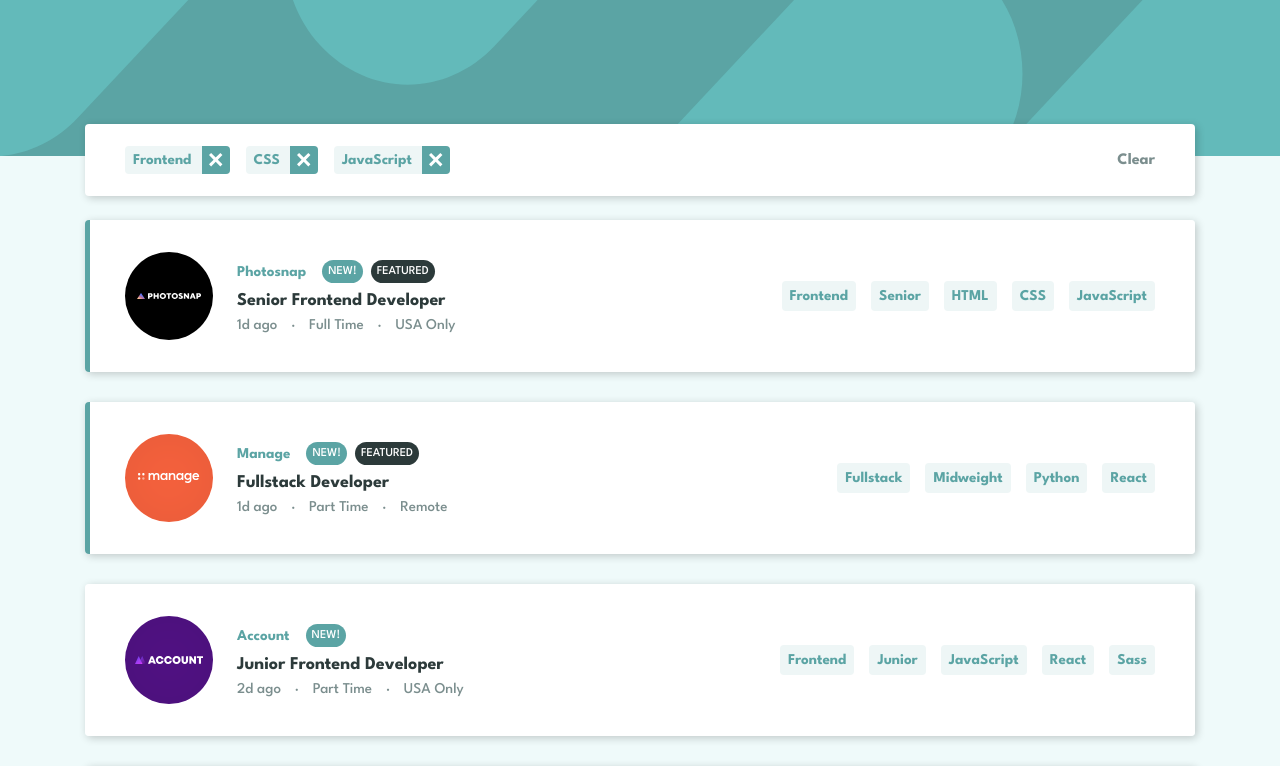
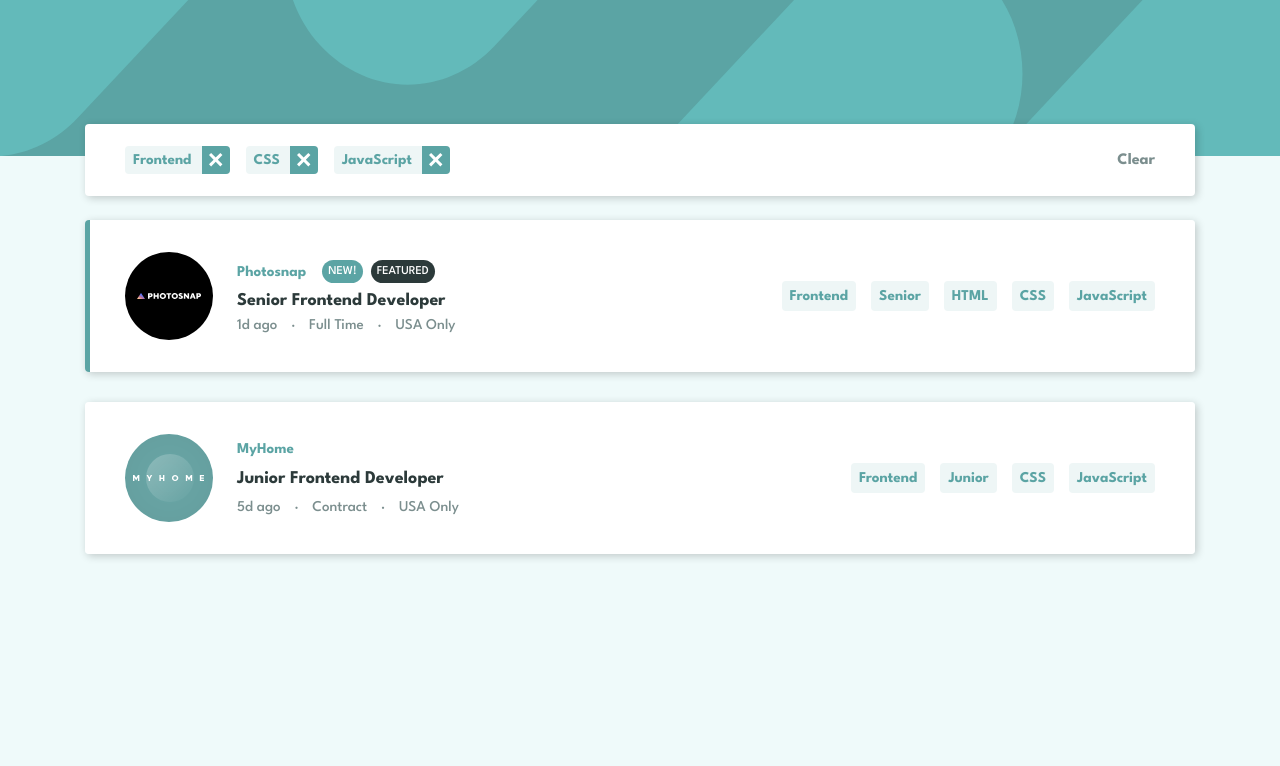
Before and after one commit to michael-truscott/frontendmentor_joblistings, a React (Create React App) app: page / in a window 1280 px wide. Shown: the top 766 px of the page. Built offline with nearby package versions, Linux system fonts and the light colour scheme.

Commit message:
Implement job filtering based on tags

```diff
--- a/src/App.js
+++ b/src/App.js
@@ -21,12 +21,19 @@ function App() {
     });
   };
 
+  const jobs = tags.length === 0 ? data :
+    data.filter((job) => {
+      const jobTags = [job.role, job.level, ...job.languages, ...job.tools];
+      // Job must match every selected tag
+      return tags.every((tag) => jobTags.includes(tag));
+    });
+
   return (
     <div className="App">
       <HeaderBackground />
       <div className="App__container">
         <FilterBar tags={tags} onClear={onClear} onRemoveTag={onRemoveTag} />
-        <JobListings jobs={data} onAddTag={onAddTag} />
+        <JobListings jobs={jobs} onAddTag={onAddTag} />
       </div>
     </div>
   );
```
